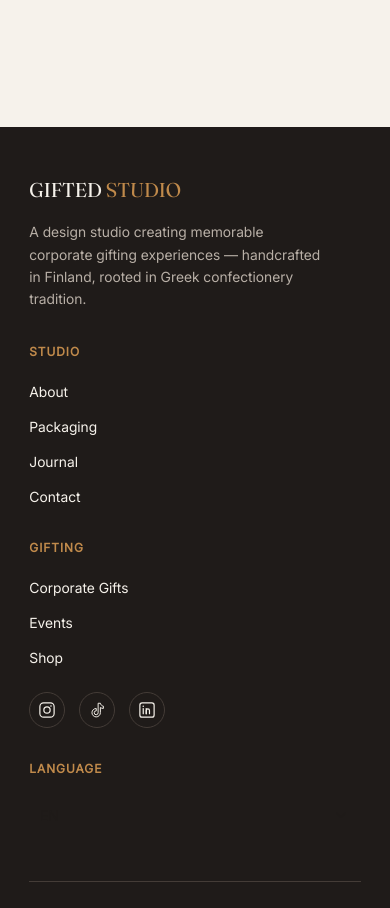
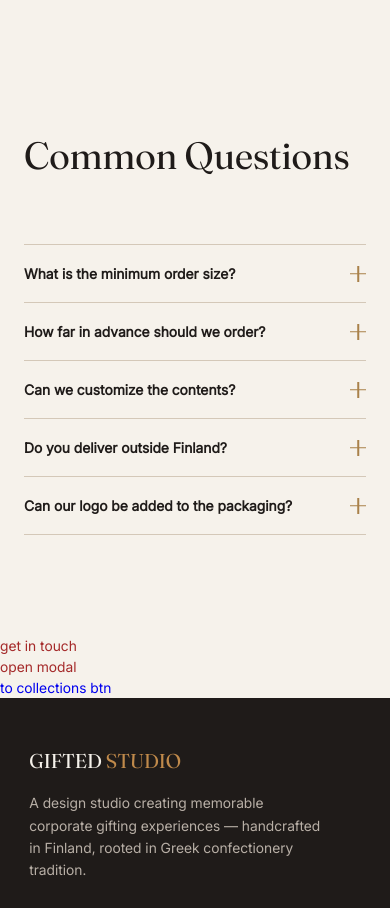
Before and after one commit to Aarni-FangMayer/GSwebsite, a React (Vite) app in the folder gifted/: page / in a window 390 px wide. Shown: the part 5040-5948 px from the top of the page. Built offline with nearby package versions, Linux system fonts and the light colour scheme.

Commit message:
faq is ready (home page)

```diff
--- a/gifted/src/pages/home/HomePage.jsx
+++ b/gifted/src/pages/home/HomePage.jsx
@@ -1,10 +1,10 @@
-import React from 'react'
-import HeroHomeSection from './sections/hero/HeroHomeSection'
-import AboutHomeSection from './sections/about/AboutHomeSection'
-import CollectionsHomeSection from './sections/collections/CollectionsHomeSection'
-import StepsHomeSection from './sections/steps/StepsHomeSection'
-import QuestionHomeSection from './sections/questions/QuestionHomeSection'
-import FormHomeSection from './sections/form/FormHomeSection'
+import React from "react";
+import HeroHomeSection from "./sections/hero/HeroHomeSection";
+import AboutHomeSection from "./sections/about/AboutHomeSection";
+import CollectionsHomeSection from "./sections/collections/CollectionsHomeSection";
+import StepsHomeSection from "./sections/steps/StepsHomeSection";
+import QuestionHomeSection from "./sections/questions/QuestionHomeSection";
+import FormHomeSection from "./sections/form/FormHomeSection";
 
 const HomePage = () => {
   return (
@@ -13,12 +13,10 @@ const HomePage = () => {
       <AboutHomeSection />
       <CollectionsHomeSection />
       <StepsHomeSection />
-      {/*
+      <QuestionHomeSection />
+      <FormHomeSection />
+    </>
+  );
+};
 
-      <QuestionHomeSection />
-      <FormHomeSection /> */}
-    </>
-  )
-}
-
-export default HomePage
+export default HomePage;
--- a/gifted/src/pages/home/sections/questions/QuestionHomeSection.css
+++ b/gifted/src/pages/home/sections/questions/QuestionHomeSection.css
@@ -1,3 +1,173 @@
 .questions-home-section {
-    color: brown;
+    padding-bottom: 170px;
 }
+
+.questions-home-section__content {
+    width: 85%;
+    margin: 0 auto;
+    height: auto;
+    display: grid;
+    grid-template-columns: repeat(12, 1fr);
+}
+
+.questions-home-section__title {
+    grid-column: 2/12;
+    text-align: left;
+    margin-bottom: 60px;
+}
+
+.questions-home-section__accordion {
+    grid-column: 2/12;
+    display: flex;
+    flex-direction: column;
+}
+
+.questions-home-section__item {
+    border-top: 1px solid #D4C8B8;
+}
+
+.questions-home-section__item:last-child {
+    border-bottom: 1px solid #D4C8B8;
+}
+
+.questions-home-section__question {
+    width: 100%;
+    background: none;
+    border: none;
+    outline: none;
+    box-shadow: none;
+    -webkit-appearance: none;
+    -moz-appearance: none;
+    appearance: none;
+    -webkit-tap-highlight-color: transparent;
+    padding: 20px 30px;
+    display: flex;
+    justify-content: space-between;
+    align-items: center;
+    gap: 20px;
+    cursor: pointer;
+    text-align: left;
+    font-family: "Inter", sans-serif;
+    font-weight: 600;
+    font-size: 15px;
+    color: #1F1B19;
+    transition: color 0.3s ease;
+}
+
+/* Firefox рисует свою внутреннюю пунктирную рамку отдельно от outline */
+.questions-home-section__question::-moz-focus-inner {
+    border: 0;
+    outline: none;
+}
+
+.questions-home-section__question:hover,
+.questions-home-section__question:active,
+.questions-home-section__question:focus {
+    outline: none;
+    box-shadow: none;
+    border: none;
+}
+
+.questions-home-section__question:hover {
+    color: #6E2430;
+}
+
+/* Рамка видна только при навигации с клавиатуры (Tab), не при клике/hover мышью */
+.questions-home-section__question:focus-visible {
+    outline: 2px solid #6E2430;
+    outline-offset: -3px;
+}
+
+/* Плюс/минус из двух линий */
+.questions-home-section__icon {
+    position: relative;
+    flex-shrink: 0;
+    width: 16px;
+    height: 16px;
+}
+
+.questions-home-section__icon-line {
+    position: absolute;
+    top: 50%;
+    left: 50%;
+    background-color: #A9814A;
+    transition: transform 0.3s ease, background-color 0.3s ease;
+}
+
+.questions-home-section__icon-line--horizontal {
+    width: 16px;
+    height: 1.5px;
+    transform: translate(-50%, -50%);
+}
+
+.questions-home-section__icon-line--vertical {
+    width: 1.5px;
+    height: 16px;
+    transform: translate(-50%, -50%);
+}
+
+/* Открытое состояние: вертикальная линия ложится на горизонтальную → "+" становится "−" */
+.questions-home-section__item.is-open .questions-home-section__icon-line--vertical {
+    transform: translate(-50%, -50%) rotate(90deg);
+}
+
+.questions-home-section__item.is-open .questions-home-section__icon-line {
+    background-color: #6E2430;
+}
+
+/* Плавное раскрытие ответа */
+.questions-home-section__answer-wrapper {
+    max-height: 0;
+    overflow: hidden;
+    transition: max-height 0.4s ease, opacity 0.3s ease;
+    opacity: 0;
+}
+
+.questions-home-section__item.is-open .questions-home-section__answer-wrapper {
+    max-height: 200px;
+    opacity: 1;
+    padding: 0 30px;
+}
+
+.questions-home-section__answer {
+    padding-bottom: 24px;
+    padding-right: 40px;
+    font-family: "Inter", sans-serif;
+    font-size: 14px;
+    line-height: 1.6;
+    color: #55504B;
+}
+
+@media (max-width: 1170px) {
+    .questions-home-section__content {
+        width: 100%;
+    }
+
+    .questions-home-section__title,
+    .questions-home-section__accordion {
+        grid-column: 1/13;
+        padding: 0 24px;
+    }
+}
+
+@media (max-width: 640px) {
+    .questions-home-section {
+        padding-bottom: 100px;
+    }
+
+    .questions-home-section__question {
+        font-size: 14px;
+        padding: 18px 0;
+    }
+
+    .questions-home-section__answer {
+        padding-right: 0;
+    }
+}
+
+@media (prefers-reduced-motion: reduce) {
+    .questions-home-section__icon-line,
+    .questions-home-section__answer-wrapper {
+        transition: none;
+    }
+}
--- a/gifted/src/pages/home/sections/questions/QuestionHomeSection.jsx
+++ b/gifted/src/pages/home/sections/questions/QuestionHomeSection.jsx
@@ -1,10 +1,61 @@
-import React from 'react'
+import React, { useState } from 'react'
+import { useLanguage } from "../../../../contexts/LanguageContext";
+
 import './QuestionHomeSection.css'
 
 const QuestionHomeSection = () => {
+  const { t } = useLanguage();
+  const s = t.home.questions;
+
+  const [openIndex, setOpenIndex] = useState(null);
+
+  const toggle = (index) => {
+    setOpenIndex((prev) => (prev === index ? null : index));
+  };
+
+  const questions = [
+    s.questions.one,
+    s.questions.two,
+    s.questions.three,
+    s.questions.four,
+    s.questions.five,
+  ];
+
   return (
     <div className='questions-home-section'>
-      FAQ
+      <div className="questions-home-section__content">
+        <h2 className='questions-home-section__title'>{s.title}</h2>
+
+        <div className="questions-home-section__accordion">
+          {questions.map((item, index) => {
+            const isOpen = openIndex === index;
+            return (
+              <div
+                key={index}
+                className={`questions-home-section__item${isOpen ? " is-open" : ""}`}
+              >
+                <button
+                  className="questions-home-section__question"
+                  onClick={() => toggle(index)}
+                  aria-expanded={isOpen}
+                >
+                  <span>{item.question}</span>
+                  <span className="questions-home-section__icon">
+                    <span className="questions-home-section__icon-line questions-home-section__icon-line--horizontal" />
+                    <span className="questions-home-section__icon-line questions-home-section__icon-line--vertical" />
+                  </span>
+                </button>
+
+                <div className="questions-home-section__answer-wrapper">
+                  <div className="questions-home-section__answer">
+                    {item.answer}
+                  </div>
+                </div>
+              </div>
+            );
+          })}
+        </div>
+      </div>
     </div>
   )
 }
```
